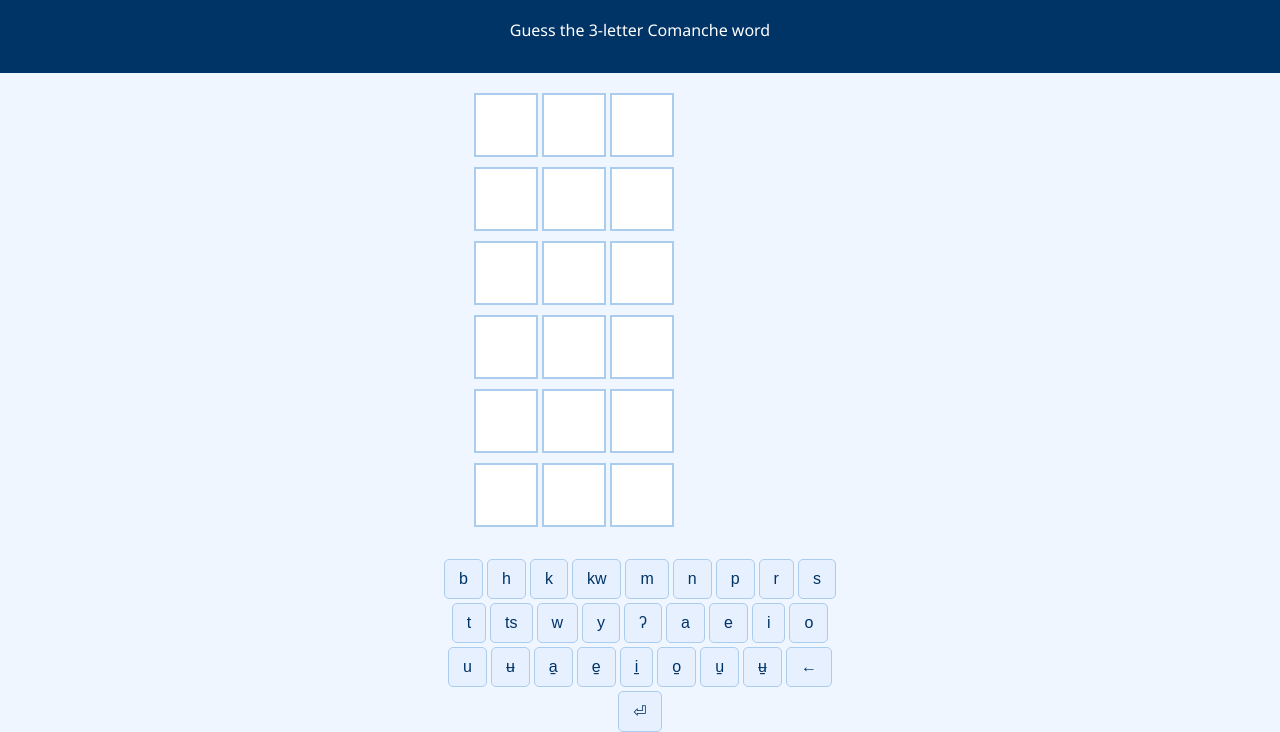
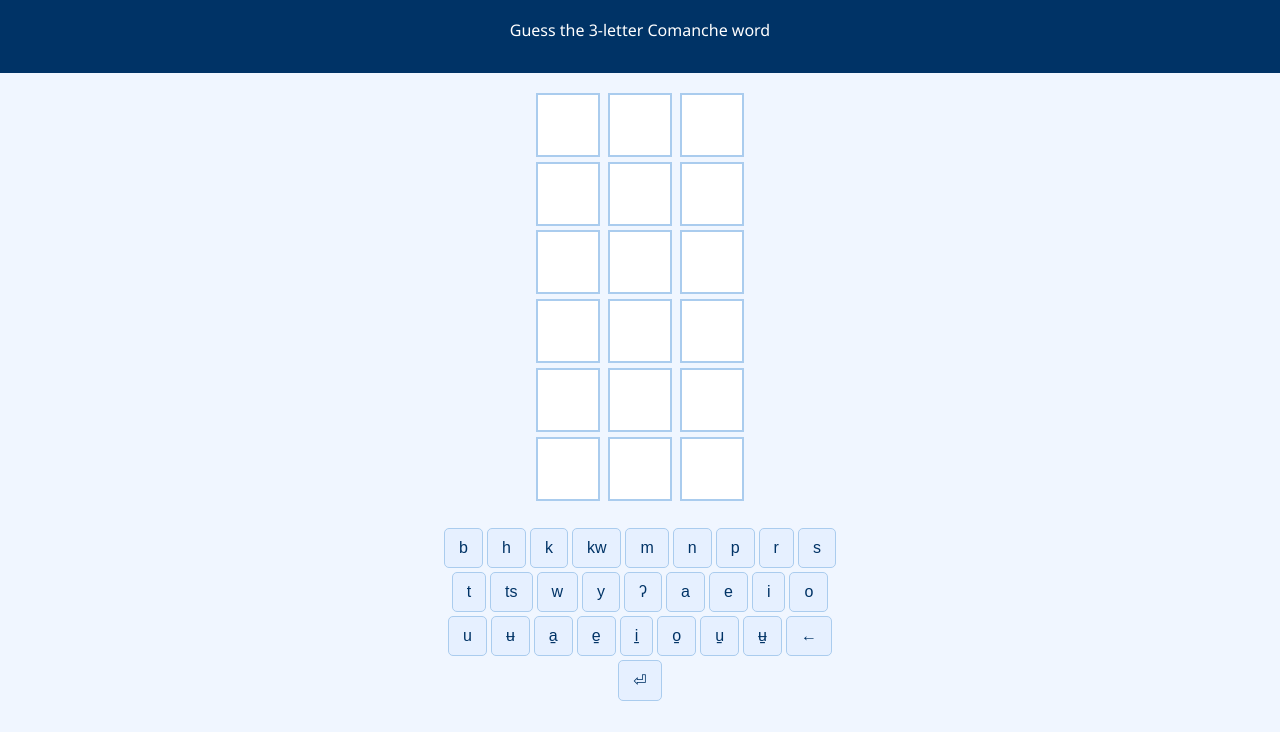
Before and after one commit to CLCPC/comanche-word-game-3, a plain HTML site: page index.html in a window 1280 px wide. Shown: the part 83-815 px from the top of the page. Drawn offline with Linux system fonts and the light colour scheme.

Commit message:
Update style.css
center grid

```diff
--- a/style.css
+++ b/style.css
@@ -26,11 +26,11 @@ header {
   align-items: center;
 }
 .row {
-  display: grid;
+  display: flex;
   grid-template-columns: repeat(5, 60px);
   gap: 8px;
   justify-content: center;
-  margin-bottom: 10px;
+  margin-bottom: 0.3em;
 }
 .tile {
   border: 2px solid #aaccee;
```
